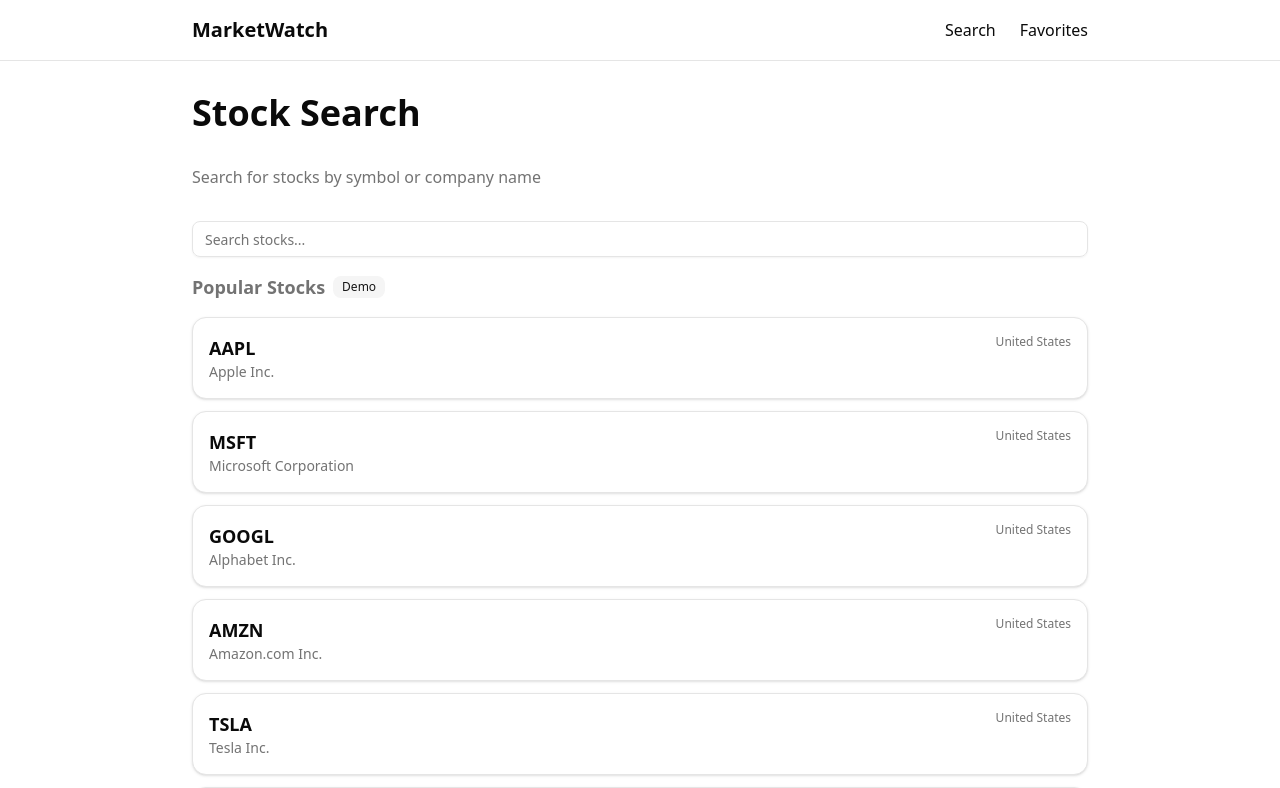
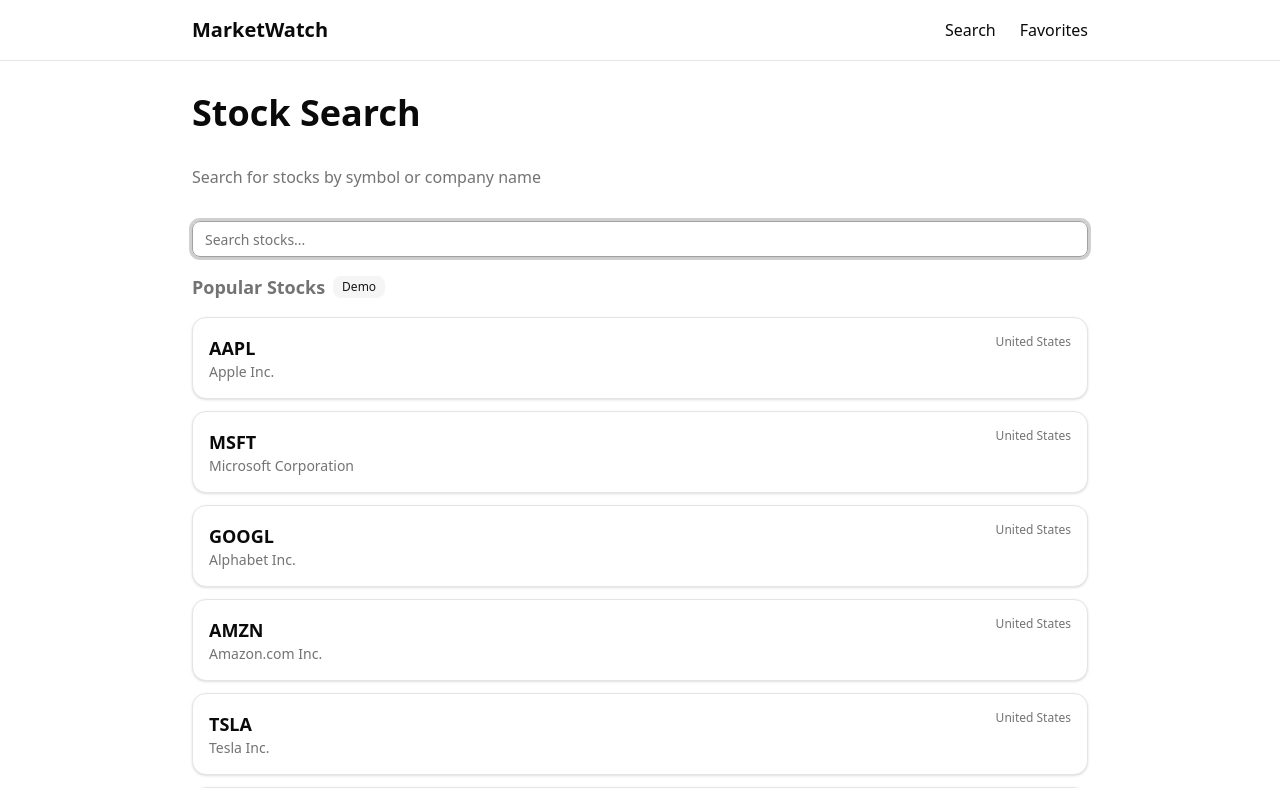
Before and after one commit to szekelyszabi/stock-search, a Next.js app: page / in a window 1280 px wide. Shown: the top 788 px of the page. Built offline with nearby package versions, Linux system fonts and the light colour scheme.

Commit message:
feat: auto-focus search input

```diff
--- a/src/app/page.tsx
+++ b/src/app/page.tsx
@@ -1,6 +1,6 @@
 'use client'
 
-import { useState } from 'react'
+import { useState, useEffect, useRef } from 'react'
 import Link from 'next/link'
 import { useDebounce } from '@/hooks/use-debounce'
 import { useStockSearch } from '@/hooks/use-stock-search'
@@ -11,11 +11,17 @@
 
 export default function SearchPage() {
   const [query, setQuery] = useState('')
+  const inputRef = useRef<HTMLInputElement>(null)
+
   const debouncedQuery = useDebounce(query)
   const { data: results, isLoading, error } = useStockSearch(debouncedQuery)
 
   const displayStocks = query.length >= 2 ? results : POPULAR_STOCKS
   const showPopularLabel = query.length < 2
+
+  useEffect(() => {
+    inputRef.current?.focus()
+  }, [])
 
   return (
     <div className="px-4 py-8 sm:px-8">
@@ -28,6 +34,7 @@
 
         <div className="mb-4">
           <Input
+            ref={inputRef}
             type="text"
             placeholder="Search stocks..."
             value={query}
```
